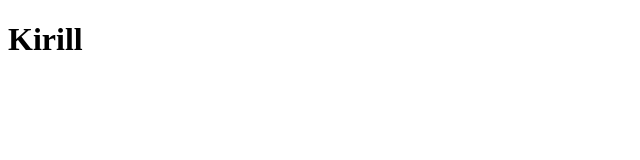
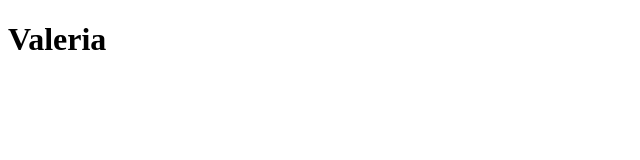
Before and after one commit to uguha/Bootkemp-lesson, a plain HTML site: page index.html in a window 1280 px wide. Shown: the whole page, without its empty margins (0-640 px from the left). Drawn offline with Linux system fonts and the light colour scheme.

Commit message:
Update index.html

```diff
--- a/index.html
+++ b/index.html
@@ -5,6 +5,6 @@
   <title>24group</title>
 </head>
 <body>
-  <h1>Kirill</h1>
+  <h1>Valeria</h1>
 </body>
 </html>
```
